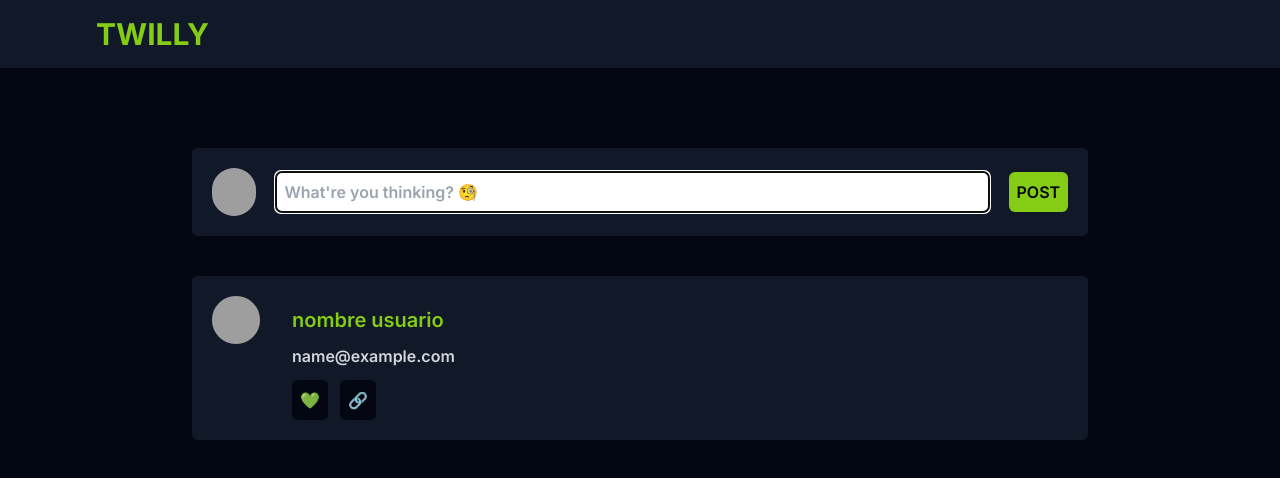
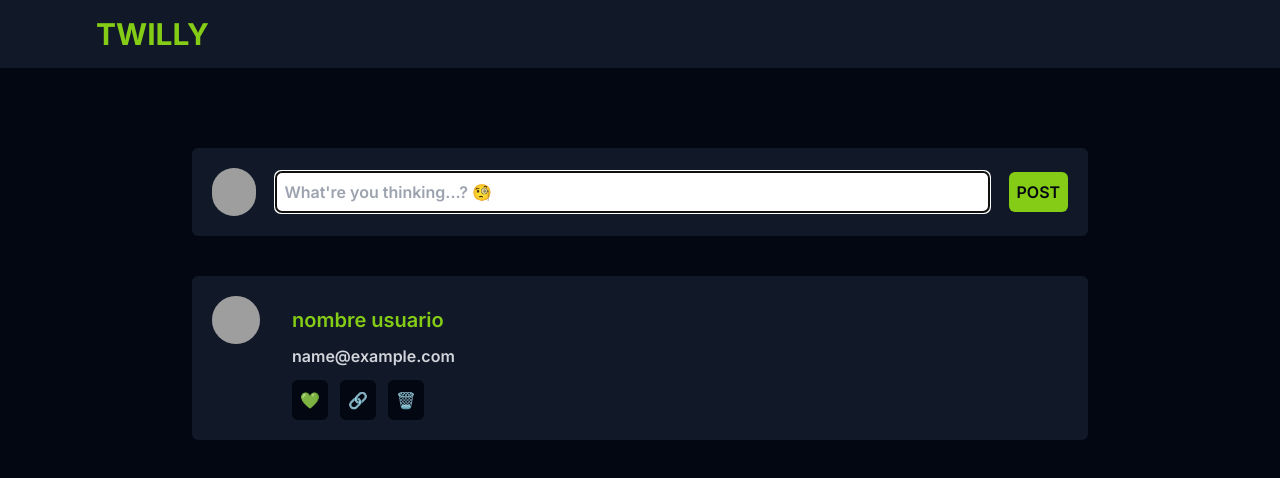
Before and after one commit to karengomezs/twilly, a Next.js app: page /content in a window 1280 px wide. Both pictures are taken after typing "name@example.com" into the empty fields and a click on the button "POST". Shown: the top 478 px of the page. Built offline with nearby package versions, Linux system fonts and the light colour scheme; grey boxes are pictures that could not be loaded.

Commit message:
filter delete posts

```diff
--- a/src/app/components/sign-in-form.tsx
+++ b/src/app/components/sign-in-form.tsx
@@ -2,7 +2,6 @@
 
 import React, { useState } from "react";
 import * as Form from "@radix-ui/react-form";
-import Link from "next/link";
 import { useRouter } from "next/navigation";
 
 export default function SignInForm() {
--- a/src/app/content/page.tsx
+++ b/src/app/content/page.tsx
@@ -7,8 +7,6 @@ import { useState } from "react";
 export default function Content() {
   const [postContent, setPostContent] = useState<string>("");
   const [postsArray, setPostsArray] = useState<string[]>([]);
-
-  console.log(postsArray);
 
   let posts = postsArray.map((post, i) => {
     return (
@@ -34,6 +32,16 @@ export default function Content() {
           <div className="flex gap-3 [&>button]:p-2 [&>button]:bg-gray-950 [&>button]:rounded-md">
             <button>💚</button>
             <button>🔗</button>
+            <button
+              onClick={() => {
+                let newArray = postsArray.filter((postContent) => {
+                  return postContent !== post;
+                });
+                setPostsArray(newArray);
+              }}
+            >
+              🗑️
+            </button>
           </div>
         </div>
       </div>
@@ -63,7 +71,7 @@ export default function Content() {
                 }}
                 value={postContent}
                 className="flex-1 w-full p-2 rounded-md"
-                placeholder="What're you thinking? 🧐"
+                placeholder="What're you thinking...? 🧐"
                 type="text"
                 required
               />
@@ -86,11 +94,8 @@ export default function Content() {
       </div>
 
       {/* ------------ posts div */}
-      <div className="mt-10 flex flex-col gap-5">
-        {/* primer post */}
-        {posts}
-        {/* termina primer post */}
-      </div>
+      <div className="mt-10 flex flex-col gap-5">{posts}</div>
+      {/* ------------ posts div */}
     </div>
   );
 }
```
